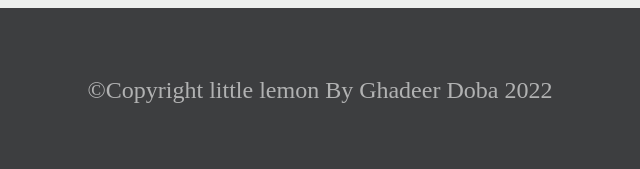
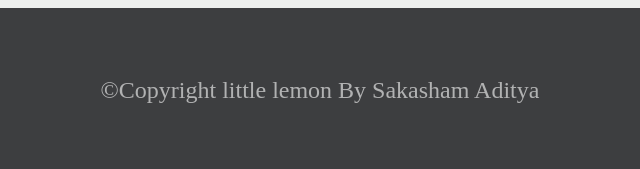
Before and after one commit to sa7763/Little-Lemon-booking-system, a plain HTML site: page index.html in a window 1280 px wide. Shown: the part 1636-1805 px from the top of the page, 640-1280 px from the left. Drawn offline with Linux system fonts and the light colour scheme; a web font is replaced by a local one.

Commit message:
Add files via upload

```diff
--- a/index.html
+++ b/index.html
@@ -90,7 +90,7 @@
           <img src="./Asset 20@4x.png" alt="logo-img " style="width: 5rem  ; height:8rem;">
         </div>
         <div>
-          <p> ©Copyright little lemon By Ghadeer Doba 2022</p>
+          <p> ©Copyright little lemon By Sakasham Aditya</p>
         </div>
       </footer>
 
```
